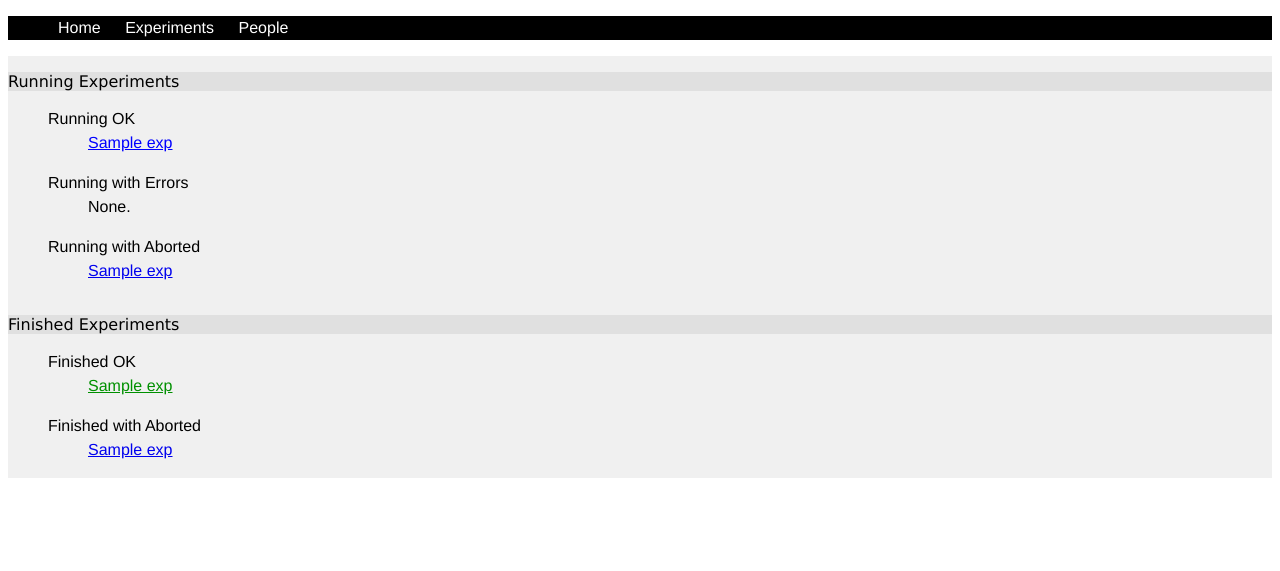
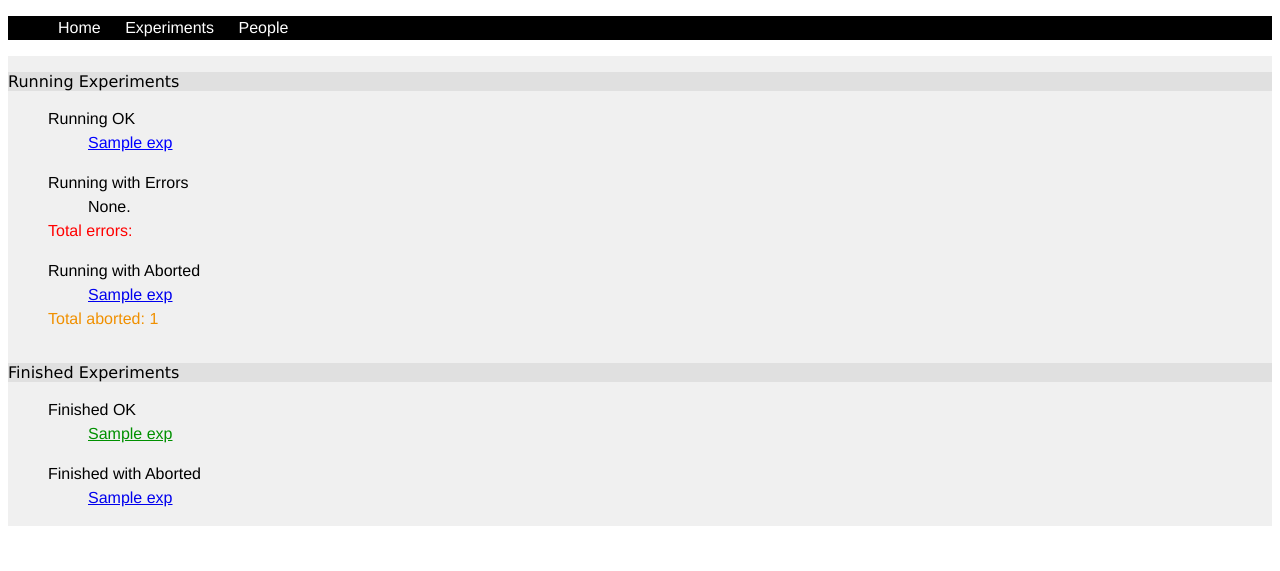
Before and after one commit to mbscg/cmipstatus, a Django app: template templates/cmipexplist.html in a window 1280 px wide. Shown: the top 571 px of the page. Run offline with Django 3.2, Linux system fonts and the light colour scheme; the template is opened without the code that fills it: most values are stand-ins (such as "Sample title", 1, 10 or a date in 2020); parts of the project's set-up code (start-up, migrations or seed data) failed here and were passed over.

Commit message:
error and abort count on list, and their styling

```diff
--- a/media/cmip_style.css
+++ b/media/cmip_style.css
@@ -29,6 +29,10 @@
 
 li.err_exp_info{
 color:#ff0000;
+}
+
+li.abo_exp_info{
+color:#f09000;
 }
 
 a.header_link:link{
--- a/templates/cmipexplist.html
+++ b/templates/cmipexplist.html
@@ -26,6 +26,7 @@
                         {% endfor %}
                     </ul>
                 </li>
+                <li class="err_exp_info">Total errors: {{ total_errors }}</li>
             </ul>
 
             <ul class="exp_list" id="collapsible">
@@ -38,6 +39,7 @@
                         {% endfor %}
                     </ul>
                 </li>
+                <li class="abo_exp_info">Total aborted: {{ total_aborted }}</li>
             </ul>
     </div>
     <!-- END OF RUNNING SECTION -->
```
